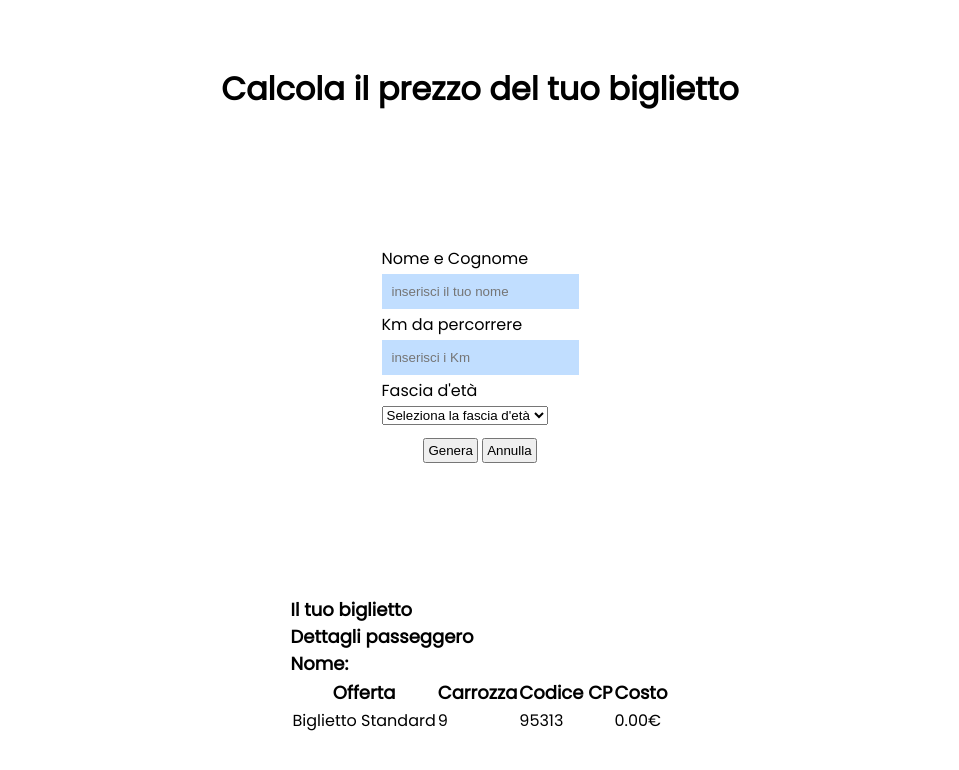
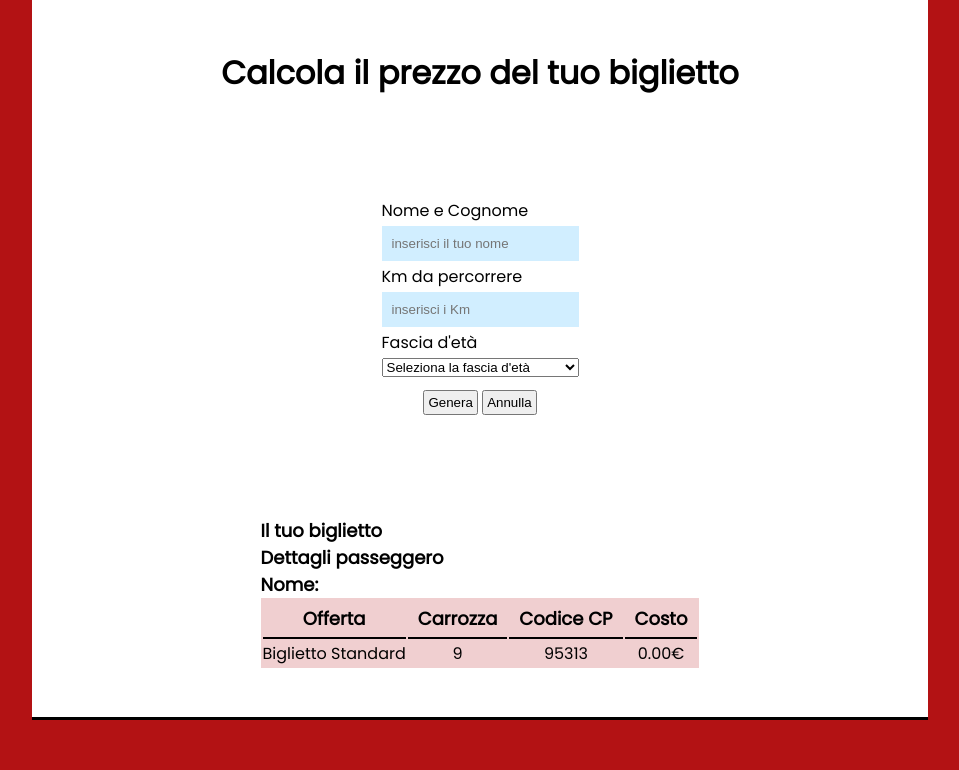
Before and after one commit to marco-silvestri/js-biglietto-treno-form, a plain HTML site: page index.html in a window 1280 px wide. Both pictures are taken after a click on the button "Genera". Shown: the whole page, without its empty margins (160-1119 px from the left). Drawn offline with Linux system fonts and the light colour scheme.

Commit message:
Lazy styling 0.2

```diff
--- a/css/main.css
+++ b/css/main.css
@@ -6,6 +6,7 @@
 
 body {
   font-family: 'Poppins', sans-serif;
+  background-color: #B31214;
 }
 
 h1 {
@@ -18,12 +19,25 @@ th {
   font-size: 18px;
 }
 
+.nome h2,
+.nome h3 {
+  display: inline-block;
+}
+
+#nome-passeggero {
+  font-weight: 400;
+}
+
 .wrapper {
-  height: 100vh;
+  margin: auto;
+  width: 70%;
+  background-color: #FFF;
+  height: 90vh;
   display: flex;
   flex-direction: column;
   justify-content: space-around;
   align-items: center;
+  border-bottom: 3px solid #000;
 }
 
 label,
@@ -36,6 +50,7 @@ button {
 label,
 input,
 select {
+  width: 100%;
   display: block;
 }
 
@@ -51,15 +66,31 @@ button {
 input[type=number],
 input[type=text] {
   width: 100%;
-  background-color: #c1deff;
+  background-color: rgba(25, 168, 255, 0.2);
   border: none;
   padding: 10px;
 }
 
+table {
+  background-color: rgba(179, 18, 20, 0.2);
+  width: 100%;
+}
+
+th {
+  border-bottom: 2px solid #000;
+  padding: 5px 10px;
+}
+
+td {
+  text-align: center;
+}
+
 .show {
     opacity: 1;
+    transition: opacity .5s;
 }
 
 .hidden {
     opacity: 0;
+
 }
```
